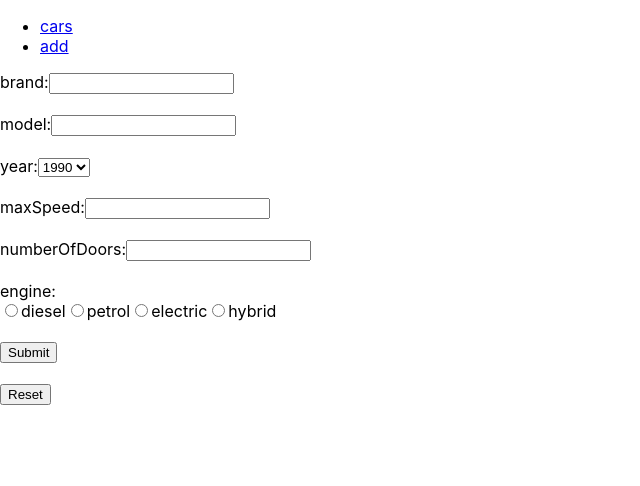
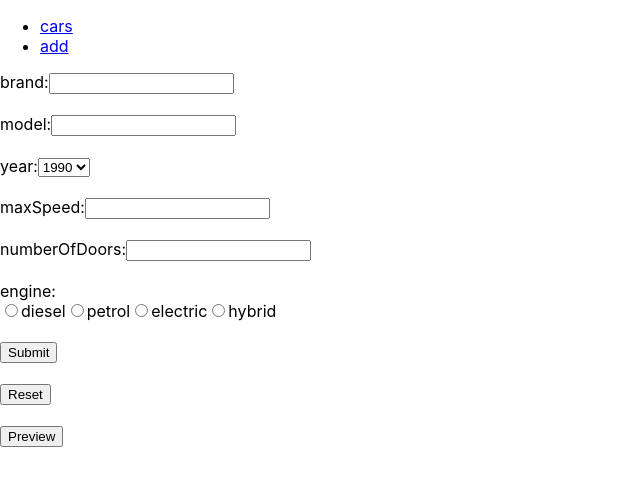
Before and after one commit to NatalijaPl/cars-app, a React (Create React App) app: page /add in a window 1280 px wide. Shown: the top 486 px of the page, without its empty margins (0-640 px from the left). Built offline with nearby package versions, Linux system fonts and the light colour scheme.

Commit message:
zadatak 5

```diff
--- a/src/pages/AppCarAdd.jsx
+++ b/src/pages/AppCarAdd.jsx
@@ -31,6 +31,21 @@ export const AppCarAdd = () => {
   };
   const resetForm = () => {
     setNewCar("");
+  };
+  const handleClick = () => {
+    alert(
+      newCar.brand +
+        " " +
+        newCar.model +
+        " " +
+        newCar.year +
+        " " +
+        newCar.maxSpeed +
+        " " +
+        newCar.numberOfDoors +
+        " " +
+        newCar.engine
+    );
   };
   return (
     <div>
@@ -148,6 +163,9 @@ export const AppCarAdd = () => {
         <button type="reset" value="Reset" onClick={() => resetForm()}>
           Reset
         </button>
+        <br />
+        <br />
+        <button onClick={handleClick}>Preview</button>
       </form>
     </div>
   );
```
